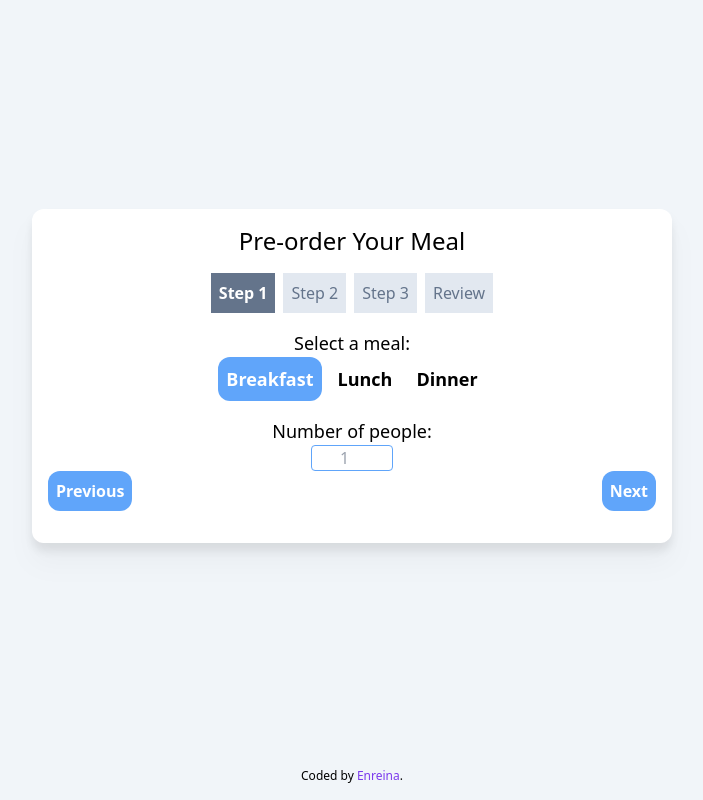
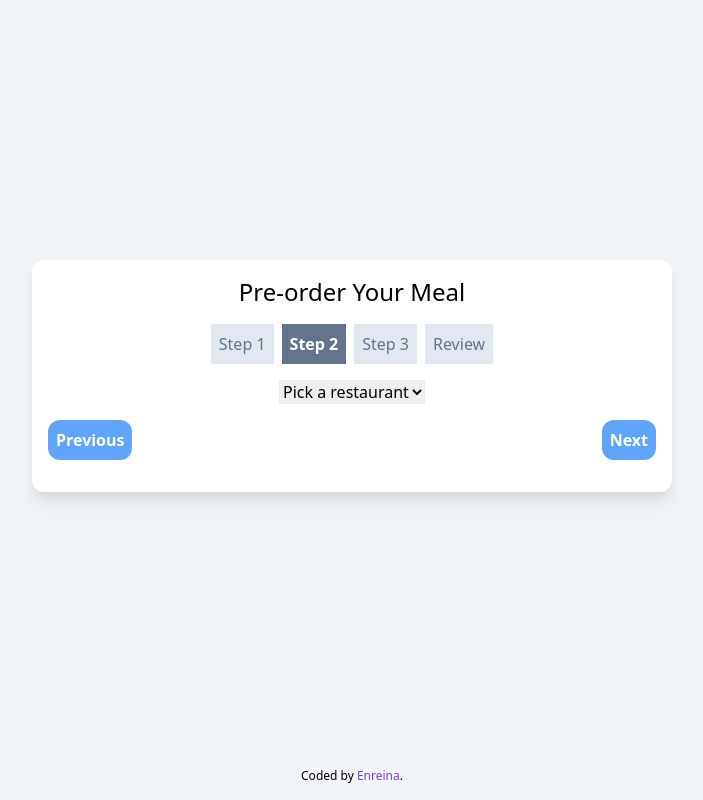
Before and after one commit to G123-jp/react_assignment, a Next.js app in the folder meal-order/: page / in a window 1280 px wide. Both pictures are taken after a click on the button "Next". Shown: the whole page, without its empty margins (288-991 px from the left). Built offline with nearby package versions, Linux system fonts and the light colour scheme.

Commit message:
Basic navigation between step

```diff
--- a/meal-order/components/PreOrderMealForm.tsx
+++ b/meal-order/components/PreOrderMealForm.tsx
@@ -1,10 +1,75 @@
-const FormProgress = () => {
+import { ReactNode, useState } from "react";
+
+const FormProgressItem = ({
+  isHighlighted,
+  children,
+}: {
+  isHighlighted: boolean;
+  children: ReactNode;
+}) => {
+  if (isHighlighted) {
+    return (
+      <span className="mx-1 bg-slate-500 text-white font-bold p-2">
+        {children}
+      </span>
+    );
+  } else {
+    return (
+      <span className="mx-1 bg-slate-200 text-slate-500 p-2">{children}</span>
+    );
+  }
+};
+
+const FormProgress = ({ currentStep }: { currentStep: number }) => {
   return (
     <div className="flex flex-row justify-center mt-4">
-      <span className="mx-1 bg-slate-500 text-white font-bold p-2">Step 1</span>
-      <span className="mx-1 bg-slate-200 text-slate-500 p-2">Step 2</span>
-      <span className="mx-1 bg-slate-200 text-slate-500 p-2">Step 3</span>
-      <span className="mx-1 bg-slate-200 text-slate-500 p-2">Review</span>
+      <FormProgressItem isHighlighted={currentStep === 0}>
+        Step 1
+      </FormProgressItem>
+      <FormProgressItem isHighlighted={currentStep === 1}>
+        Step 2
+      </FormProgressItem>
+      <FormProgressItem isHighlighted={currentStep === 2}>
+        Step 3
+      </FormProgressItem>
+      <FormProgressItem isHighlighted={currentStep === 3}>
+        Review
+      </FormProgressItem>
+    </div>
+  );
+};
+
+const NavigationButtons = ({
+  onNext,
+  onPrev,
+  hidePrev = false,
+  showSubmit = false,
+  prevText = "Previous",
+  nextText = "Next",
+}: {
+  onNext: () => void;
+  onPrev: () => void;
+  hidePrev?: boolean;
+  showSubmit?: boolean;
+  prevText?: string;
+  nextText?: string;
+}) => {
+  return (
+    <div className="flex flex-row justify-between mt-4">
+      <button
+        onClick={onPrev}
+        className={`bg-blue-400 text-white p-2 rounded-xl font-bold ${
+          hidePrev ? "invisible" : ""
+        }`}
+      >
+        {prevText}
+      </button>
+      <button
+        onClick={onNext}
+        className={"bg-blue-400 text-white p-2 rounded-xl font-bold"}
+      >
+        {nextText}
+      </button>
     </div>
   );
 };
@@ -30,24 +95,118 @@ const Step1Form = () => {
           placeholder="1"
         />
       </div>
-      <div className="flex flex-row justify-between">
-        <button className="bg-blue-400 text-white p-2 rounded-xl font-bold">
-          Previous
-        </button>
-        <button className="bg-blue-400 text-white p-2 rounded-xl font-bold">
-          Next
-        </button>
-      </div>
     </>
   );
 };
 
+const Step2Form = () => {
+  return (
+    <div className="flex flex-row justify-center mt-4">
+      <select>
+        <option value="">Pick a restaurant</option>
+      </select>
+    </div>
+  );
+};
+
+const Step3Form = () => {
+  return (
+    <ul className="flex flex-col justify-center mt-4">
+      <li className="flex flex-row justify-between">
+        <span>Menu 1</span>
+        <input
+          className="border border-solid border-blue-400 rounded text-center  "
+          type="number"
+          min="0"
+          max="10"
+          placeholder="0"
+        />
+      </li>
+      <li className="flex flex-row justify-between">
+        <span>Menu 2</span>
+        <input
+          className="border border-solid border-blue-400 rounded text-center  "
+          type="number"
+          min="0"
+          max="10"
+          placeholder="0"
+        />
+      </li>
+    </ul>
+  );
+};
+
+const OrderSummary = () => {
+  return (
+    <ul className="flex flex-col justify-center mt-4">
+      <li className="flex flex-row justify-between">
+        <span>Meal</span>
+        <span>Breakfast</span>
+      </li>
+      <li className="flex flex-row justify-between">
+        <span>Number of people</span>
+        <span>3</span>
+      </li>
+      <li className="flex flex-row justify-between">
+        <span>Restaurant</span>
+        <span>McDonalds</span>
+      </li>
+      <li className="flex flex-row justify-between">
+        <span>Dishes</span>
+        <ul className="border border-solid border-blue-400 p-2 flex flex-col text-left">
+          <li>Dish A - 1</li>
+          <li>Dish B - 3</li>
+          <li>Dish C - 2</li>
+        </ul>
+      </li>
+    </ul>
+  );
+};
+
+const getCurrentForm = (currentStep: number) => {
+  switch (currentStep) {
+    case 0:
+      return Step1Form;
+    case 1:
+      return Step2Form;
+    case 2:
+      return Step3Form;
+    case 3:
+      return OrderSummary;
+    default:
+      return Step1Form;
+  }
+};
+
+const NUMBER_OF_STEPS = 4;
+
 export default function PreOrderMealForm() {
+  const [currentStep, setCurrentStep] = useState<number>(0);
+  const CurrentForm = getCurrentForm(currentStep);
+
+  const goToNextStep = () => {
+    if (currentStep < NUMBER_OF_STEPS - 1) {
+      setCurrentStep(currentStep + 1);
+    }
+  };
+
+  const goToPrevStep = () => {
+    if (currentStep > 0) {
+      setCurrentStep(currentStep - 1);
+    }
+  };
+
   return (
     <>
       <h1 className="text-2xl">Pre-order Your Meal</h1>
-      <FormProgress />
-      <Step1Form />
+      <FormProgress currentStep={currentStep} />
+      <CurrentForm />
+      <NavigationButtons
+        onNext={goToNextStep}
+        onPrev={goToPrevStep}
+        hidePrev={currentStep === 0}
+        nextText={currentStep === NUMBER_OF_STEPS - 1 ? "Submit" : undefined}
+      />
     </>
   );
 }
--- a/meal-order/pages/index.tsx
+++ b/meal-order/pages/index.tsx
@@ -11,7 +11,7 @@ export default function Home() {
         <link rel="icon" href="/favicon.ico" />
       </Head>
       <div className="bg-slate-100 flex flex-col items-center justify-center min-h-screen">
-        <main className="text-center drop-shadow-xl rounded-xl bg-white min-w-[50%] h-fit p-4 pb-8 mt-auto">
+        <main className="text-center drop-shadow-xl rounded-xl bg-white min-w-[50%] h-fit p-4 pb-8 mt-auto min-h-[75%]">
           <PreOrderMealForm />
         </main>
         <footer className="attribution mt-auto p-4 text-xs text-center">
```
